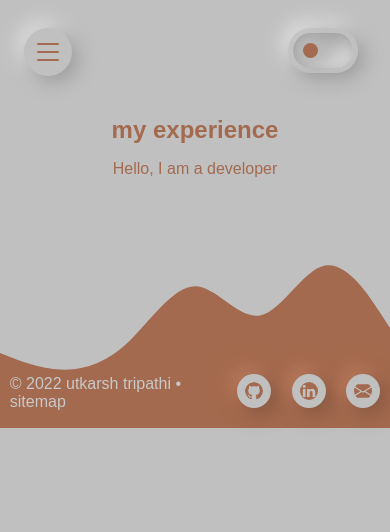
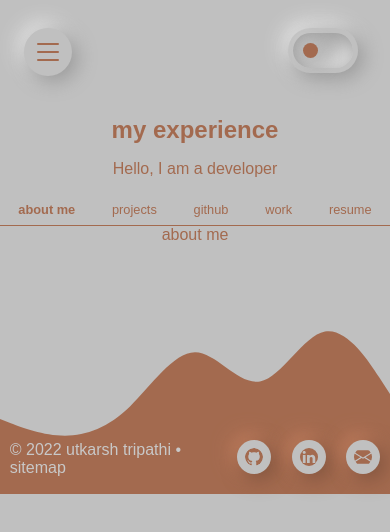
Before and after one commit to utkarsh-1905/new-portfolio, a SvelteKit app: page /experience in a window 390 px wide. Shown: the top 532 px of the page. Built offline with nearby package versions, Linux system fonts and the light colour scheme; a small style sheet from the web is missing.

Commit message:
projects page added in experience

```diff
--- /dev/null
+++ b/src/lib/experiencePages/projects.svelte
@@ -0,0 +1,137 @@
+<script lang="ts">
+    const projects = [
+        {
+            name:"CLI based chat app",
+            description:"A node cli client to create chat rooms and chat with other users in the terminal",
+            stack:["nodejs","javascript","socket.io"],
+            github:"https://github.com/utkarsh-1905/node-cli-project"
+        },
+        {
+            name:"CLI based chat app",
+            description:"A node cli client to create chat rooms and chat with other users in the terminal",
+            stack:["nodejs","javascript","socket.io"],
+            github:"https://github.com/utkarsh-1905/node-cli-project"
+        },
+        {
+            name:"CLI based chat app",
+            description:"A node cli client to create chat rooms and chat with other users in the terminal",
+            stack:["nodejs","javascript","socket.io"],
+            github:"https://github.com/utkarsh-1905/node-cli-project"
+        },
+        {
+            name:"CLI based chat app",
+            description:"A node cli client to create chat rooms and chat with other users in the terminal",
+            stack:["nodejs","javascript","socket.io"],
+            github:"https://github.com/utkarsh-1905/node-cli-project"
+        },
+    ]
+</script>
+
+<div class="container">
+    <div class="projects-container">
+        {#each projects as project}
+            <div class="project-card">
+                <div class="project-info">
+                    <a href={project.github} target="_blank"><h3>{project.name} &#x2197;</h3></a>
+                    <p>{project.description}</p>
+                </div>
+                <div class="project-stack">
+                    {#each project.stack as stack}
+                        <div class="project-stack-card">{stack}</div>
+                    {/each}
+                </div>
+            </div>
+        {/each}
+    </div>
+</div>
+
+<style>
+    .container{
+        display: flex;
+        flex-direction: column;
+        width: 100%;
+        height: fit-content;
+        align-items: center;
+    }
+
+    .projects-container{
+        display: flex;
+        flex-direction: row;
+        flex-wrap: wrap;
+        width: 100%;
+        height: fit-content;
+        align-items: center;
+        justify-content: space-around;
+        border-radius: 15px;
+        padding: 1rem;
+        padding-bottom: 2rem;
+        margin-top: 3rem;
+        background: var(--bg);
+        box-shadow: inset var(--neumorph-distance) var(--neumorph-distance) var(--neumorph-blur-radius) var(--neumorph-doffset), inset calc(-1*var(--neumorph-distance)) calc(-1*var(--neumorph-distance)) var(--neumorph-blur-radius) var(--neumorph-loffset);
+    }
+    .project-card{
+        display: flex;
+        flex-direction: column;
+        box-shadow: var(--neumorph-distance) var(--neumorph-distance) var(--neumorph-blur-radius) var(--neumorph-doffset), calc(-1*var(--neumorph-distance)) calc(-1*var(--neumorph-distance)) var(--neumorph-blur-radius) var(--neumorph-loffset);
+        background: var(--bg);
+        padding: 1rem;
+        width: 40%;
+        margin-top: 2rem;
+    }
+    .project-info p{
+        padding: 1rem;
+    }
+    .project-stack{
+        display: flex;
+        flex-direction: row;
+        width: 100%;
+        justify-content: space-around;
+        align-items: center;
+        text-align: center;
+    }
+    .project-stack-card{
+        background: var(--bg);
+        box-shadow: inset var(--neumorph-distance) var(--neumorph-distance) var(--neumorph-blur-radius) var(--neumorph-doffset), inset calc(-1*var(--neumorph-distance)) calc(-1*var(--neumorph-distance)) var(--neumorph-blur-radius) var(--neumorph-loffset);
+        border-radius: 20px;
+        padding: 0.5rem 1rem;
+        font-size: small;
+    }
+    @media screen and (max-width:1024px){
+        .project-stack-card{
+            /* margin-top: 1rem; */
+            padding: 0.4rem;
+        }
+    }
+    @media screen and (max-width:850px){
+        .project-stack{
+            flex-direction: column;
+        }
+        .project-stack-card{
+            margin-top: 1rem;
+            padding: 0.5rem 1rem;
+        }
+    }
+    @media screen and (max-width:576px){
+        .projects-container{
+            flex-direction: column;
+        }
+        .project-card{
+            width:80%;
+        }
+        .project-stack{
+            flex-direction: row;
+        }
+        .project-stack-card{
+            padding: 0.4rem;
+        }
+    }
+    @media screen and (max-width:390px){
+        .project-stack{
+            flex-direction: column;
+        }
+        .project-stack-card{
+            margin-top: 1rem;
+            padding: 0.5rem 1rem;
+        }
+    }
+</style>
--- a/src/lib/github_card.svelte
+++ /dev/null
@@ -1 +0,0 @@
-<div class="container"></div>
--- /dev/null
+++ b/src/lib/tabs.svelte
@@ -0,0 +1,62 @@
+<script lang="ts">
+    import {onMount} from 'svelte';
+    export let activeTab:string = "about";
+    let handleClick:any;
+    onMount(()=>{
+        handleClick = (e:any) => {
+            activeTab = e.target.dataset.tab;
+        }
+    })
+</script>
+
+<div class="tabs">
+    <div class={activeTab === "about" ? "tab selected" : "tab"} on:click={handleClick} data-tab="about" >about me</div>
+    <div class={activeTab === "projects" ? "tab selected" : "tab"} on:click={handleClick} data-tab="projects" >projects</div>
+    <div class={activeTab === "github" ? "tab selected" : "tab"} on:click={handleClick} data-tab="github" >github</div>
+    <div class={activeTab === "work" ? "tab selected" : "tab"} on:click={handleClick} data-tab="work" >work</div>
+    <div class={activeTab === "resume" ? "tab selected" : "tab"} on:click={handleClick} data-tab="resume" >resume</div>
+</div>
+
+<style>
+    .tabs{
+        display: flex;
+        flex-direction: row;
+        align-items: center;
+        justify-content: space-around;
+        width: 100%;
+        margin-top: 1.5rem;
+        padding: 0.75rem;
+        border-bottom: 1px solid #a36a4f;
+    }
+    .tab{
+        cursor: pointer;
+        padding: 0.5rem;
+        transition: all 0.3s ease-out;
+    }
+    .selected{
+        font-weight: 900;
+        /* border-bottom: 2px solid magenta; */
+        font-size: large;
+    }
+
+    @media screen and (max-width:576px){
+        .tab{
+            font-size: 0.8rem;
+        }
+    }
+    @media screen and (max-width:400px){
+        .tabs{
+            width: 100vw !important;
+            padding: 0;
+        }
+        .tab{
+            padding: 0;
+            margin-bottom: 0.5rem;
+        }
+    }
+    @media screen and (max-width:340px){
+        .tab{
+            font-size: x-small;
+        }
+    }
+</style>
--- a/src/routes/experience/+page.server.ts
+++ /dev/null
@@ -1,9 +0,0 @@
-import { getRepos } from "$lib/github_api";
-import { loading } from "$lib/loading";
-
-export async function load() {
-    // const res = await getRepos();
-    // console.log(res)
-    loading.set(false);
-    return "HI"
-}
--- a/src/routes/experience/+page.svelte
+++ b/src/routes/experience/+page.svelte
@@ -1,11 +1,38 @@
 <script lang="ts">
-    export let data:any;
+    import Tabs from "$lib/tabs.svelte"
+    import { onMount } from "svelte";
+    import Projects from "$lib/experiencePages/projects.svelte";
+    let active:string;
+    onMount(async ()=>{
+        console.log(active)
+    })
 </script>
 
 <div class="container">
     <h2>my experience</h2>
     <p class="about-me">Hello, I am a developer</p>
-
+    <!-- add projects, github repos, previous work experience. and resume-->
+    <!-- lang i use and github contri chart at bottom -->
+    <Tabs bind:activeTab={active}/>
+    {#if active === "about"}
+        <div class="about">
+            <p>about me</p>
+        </div>
+    {:else if active === "projects"}
+        <Projects />
+    {:else if active === "github"}
+        <div class="github">
+            <p>github</p>
+        </div>
+    {:else if active === "work"}
+        <div class="work">
+            <p>work</p>
+        </div>
+    {:else if active === "resume"}
+        <div class="resume">
+            <p>resume</p>
+        </div>
+    {/if}
 </div>
 
 <style>
```
Also changed, not shown: src/lib/experiencePages/github.svelte (added), src/lib/experiencePages/resume.svelte (added), src/lib/experiencePages/work.svelte (added).
